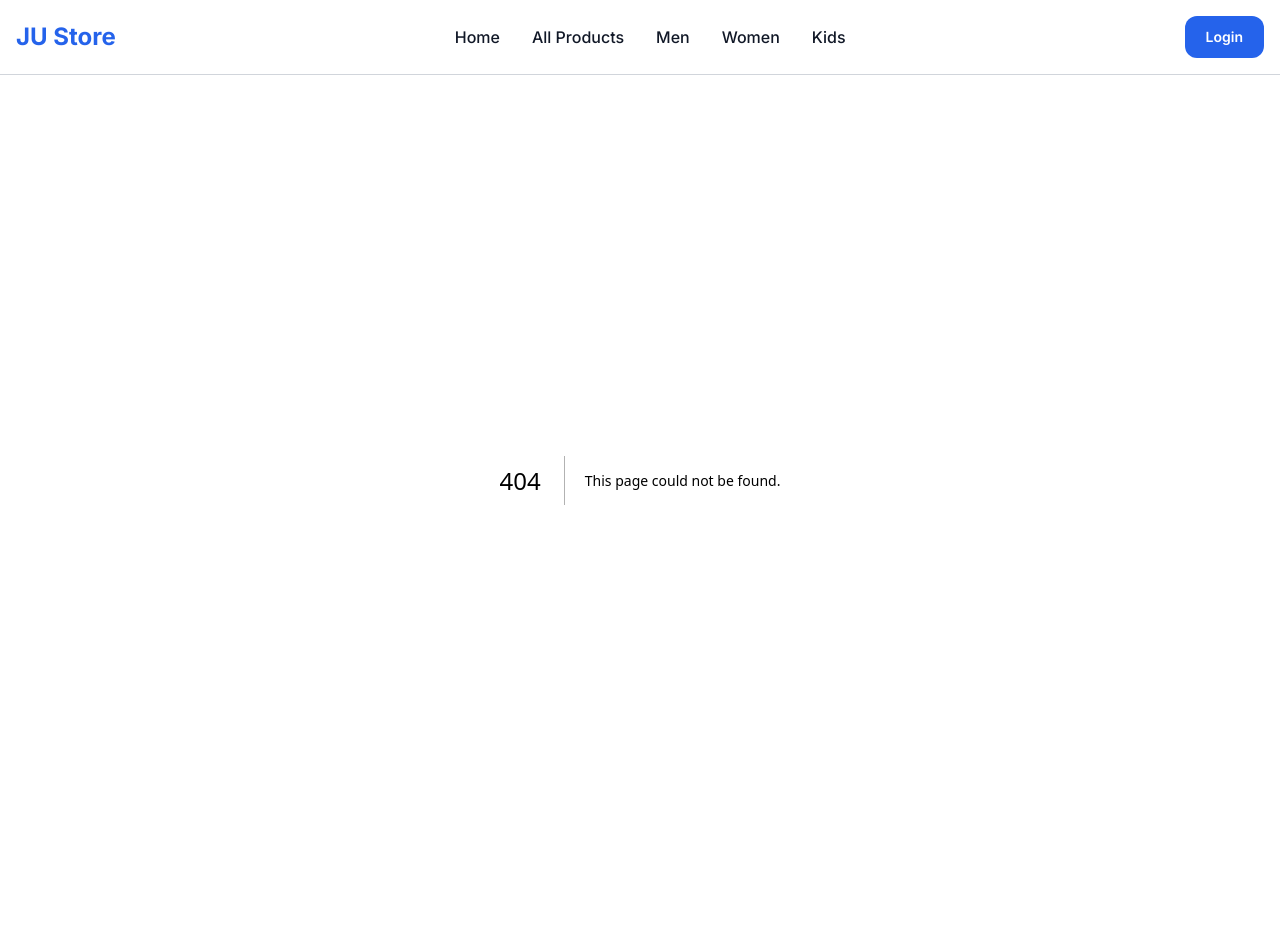
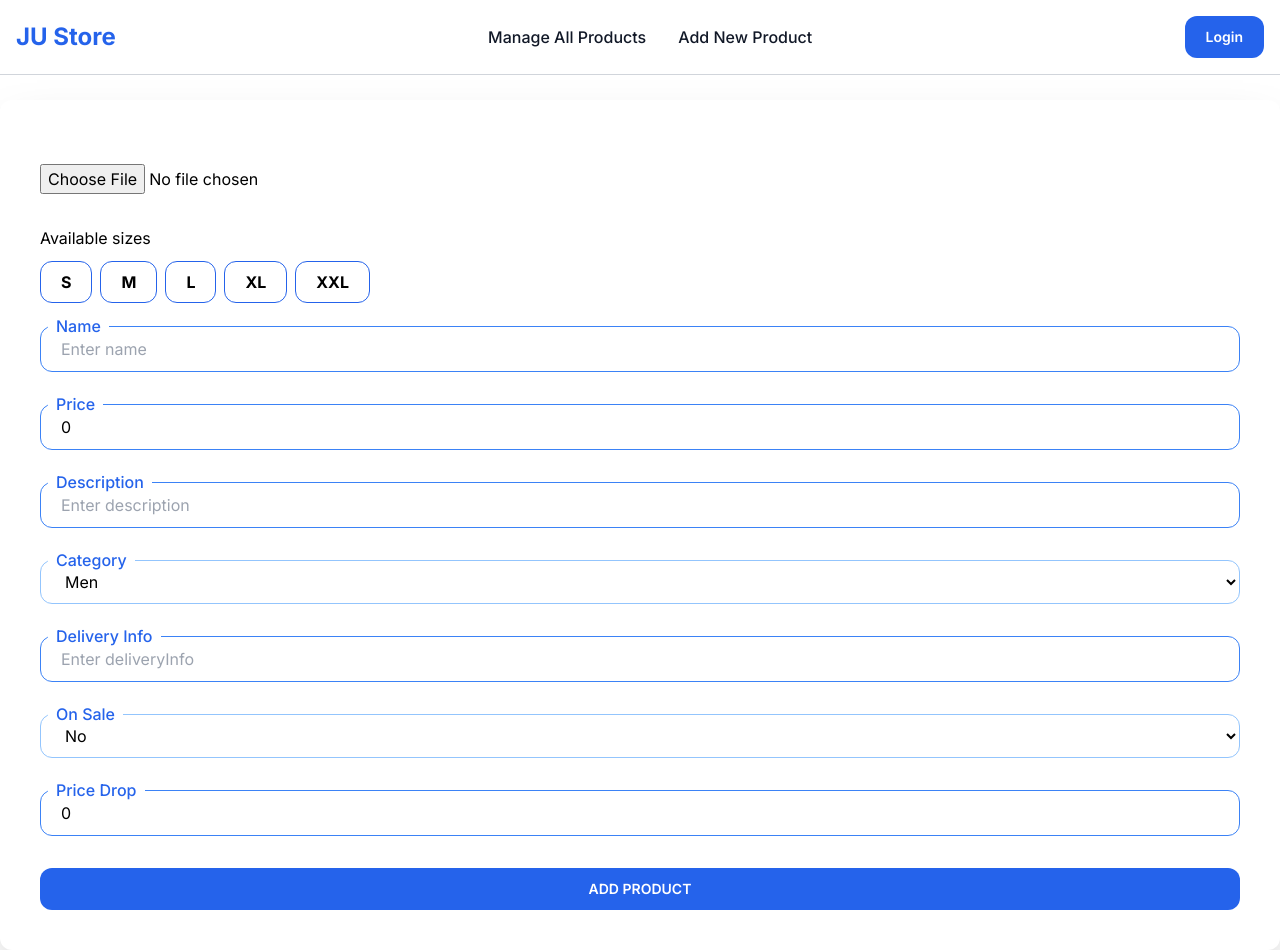
Before and after one commit to nanajusolihun/justore, a Next.js app: page /admin-view/add-product in a window 1280 px wide. Before the commit this address had no page. Before the commit the page ends 880 px from the top, so only its background shows below. Built offline with nearby package versions, Linux system fonts and the light colour scheme.

Commit message:
add new product in model service

```diff
--- /dev/null
+++ b/src/app/admin-view/add-product/page.js
@@ -0,0 +1,163 @@
+"use client"
+
+import { ButtonBG } from "@/components/Elements/Buttons";
+import InputComponent from "@/components/FormElements/InputComponent";
+import SelectComponent from "@/components/FormElements/SelectComponent";
+import TileComponent from "@/components/FormElements/TileComponent";
+import { AvailableSizes, adminAddProductformControls, firebaseConfig, firebaseStroageURL } from "@/utils";
+import { initializeApp } from "firebase/app";
+import {
+  getDownloadURL,
+  getStorage,
+  ref,
+  uploadBytesResumable,
+} from "firebase/storage";
+import { useState } from "react";
+
+// Initialize Firebase
+const app = initializeApp(firebaseConfig);
+const storage = getStorage(app, firebaseStroageURL);
+
+const createUniqueFileName = (getFile) => {
+  const timeStamp = Date.now();
+  const randomStringValue = Math.random().toString(36).substring(2, 12);
+
+  return `${getFile.name}-${timeStamp}-${randomStringValue}`;
+};
+
+async function helperForUPloadingImageToFirebase(file) {
+  const getFileName = createUniqueFileName(file);
+  const storageReference = ref(storage, `ecommerce/${getFileName}`);
+  const uploadImage = uploadBytesResumable(storageReference, file);
+
+  return new Promise((resolve, reject) => {
+    uploadImage.on(
+      "state_changed",
+      (snapshot) => {},
+      (error) => {
+        console.log(error);
+        reject(error);
+      },
+      () => {
+        getDownloadURL(uploadImage.snapshot.ref)
+          .then((downloadUrl) => resolve(downloadUrl))
+          .catch((error) => reject(error));
+      }
+    );
+  });
+}
+
+const initialFormData = {
+  name: "",
+  price: 0,
+  description: "",
+  category: "men",
+  sizes: [],
+  deliveryInfo: "",
+  onSale: "no",
+  imageUrl: "",
+  priceDrop: 0,
+};
+
+export default function AdminAddNewProduct() {
+  const [formData, setFormData] = useState(initialFormData);
+
+
+  // Handle Image
+  async function handleImage (event) {
+    const extractImageUrl = await helperForUPloadingImageToFirebase(
+      event.target.files[0]
+    );
+
+    if (extractImageUrl !== "") {
+      setFormData({
+        ...formData,
+        imageUrl: extractImageUrl,
+      });
+    }
+  }
+
+  // HanleTileCLick
+  function handleTileClick(getCurrentItem) {
+    let cpySizes = [...formData.sizes];
+    const index = cpySizes.findIndex((item) => item.id === getCurrentItem.id);
+
+    if (index === -1) {
+      cpySizes.push(getCurrentItem);
+    } else {
+      cpySizes = cpySizes.filter((item) => item.id !== getCurrentItem.id);
+    }
+
+    setFormData({
+      ...formData,
+      sizes: cpySizes,
+    });
+  }
+
+  function handleAddProduct () {
+    console.log("handleAddProduct");
+  }
+
+  console.log(formData);
+
+  return (
+    <div className="w-full mt-5 mr-0 mb-0 ml-0 relative ">
+      <div className="flex flex-col items-start justify-start p-10 bg-white shadow-2xl rounded-xl relative">
+        <div className="w-full mt-6 mr-0 mb-0 ml-0 space-y-8 b">
+          {/* Input Image */}
+          <input
+            accept="image/*"
+            max="1000000"
+            type="file"
+            onChange={handleImage}
+          />
+          {/* Avaliable Size */}
+          <div className="flex gap-2 flex-col ">
+            <label>Available sizes</label>
+            <TileComponent
+              selected={formData.sizes}
+              onClick={handleTileClick}
+              data={AvailableSizes}
+            />
+          </div>
+          {adminAddProductformControls.map((controlItem, index) =>
+            controlItem.componentType === "input" ? (
+              <InputComponent
+                type={controlItem.type}
+                key={index}
+                placeholder={controlItem.placeholder}
+                label={controlItem.label}
+                value={formData[controlItem.id]}
+                onChange={(event) => {
+                  setFormData({
+                    ...formData,
+                    [controlItem.id]: event.target.value,
+                  });
+                }}
+              />
+            ) : controlItem.componentType === "select" ? (
+              <SelectComponent
+                key={index}
+                label={controlItem.label}
+                options={controlItem.options}
+                value={formData[controlItem.id]}
+                onChange={(event) => {
+                  setFormData({
+                    ...formData,
+                    [controlItem.id]: event.target.value,
+                  });
+                }}
+              />
+            ) : null
+          )}
+          <ButtonBG
+            onClick={handleAddProduct}
+            disabled={false}
+          >
+            ADD PRODUCT
+          </ButtonBG>
+        </div>
+      </div>
+    </div>
+  )
+}
--- /dev/null
+++ b/src/app/admin-view/all-products/page.js
@@ -0,0 +1,12 @@
+// import CommonListing from "@/components/CommonListing";
+// import { getAllAdminProducts } from "@/services/product";
+
+
+export default async function AdminAllProducts() {
+
+  // const allAdminProducts = await getAllAdminProducts()
+
+  return <div>admin adll view</div>;
+
+  // <CommonListing data={allAdminProducts && allAdminProducts.data}/>
+}
--- /dev/null
+++ b/src/app/admin-view/page.js
@@ -0,0 +1,7 @@
+export default function AdminView() {
+  return (
+    <div>
+      Admin View !!!
+    </div>
+  )
+}
--- /dev/null
+++ b/src/app/api/admin/add-product/route.js
@@ -0,0 +1,87 @@
+import connectToDB from "@/database";
+import AuthUser from "@/middleware/AuthUser";
+import Product from "@/models/product";
+import Joi from "joi";
+import { NextResponse } from "next/server";
+
+const AddNewProductSchema = Joi.object({
+  name: Joi.string().required(),
+  description: Joi.string().required(),
+  price: Joi.number().required(),
+  category: Joi.string().required(),
+  sizes: Joi.array().required(),
+  deliveryInfo: Joi.string().required(),
+  onSale: Joi.string().required(),
+  priceDrop: Joi.number().required(),
+  imageUrl: Joi.string().required(),
+});
+
+export const dynamic = "force-dynamic";
+
+export async function POST(req) {
+  try {
+    await connectToDB();
+
+    const isAuthUser = await AuthUser(req)
+
+    if (isAuthUser?.role === "admin") {
+      const extractData = await req.json();
+
+      const {
+        name,
+        description,
+        price,
+        imageUrl,
+        category,
+        sizes,
+        deliveryInfo,
+        onSale,
+        priceDrop,
+      } = extractData;
+
+      const { error } = AddNewProductSchema.validate({
+        name,
+        description,
+        price,
+        imageUrl,
+        category,
+        sizes,
+        deliveryInfo,
+        onSale,
+        priceDrop,
+      });
+
+      if (error) {
+        return NextResponse.json({
+          success: false,
+          message: error.details[0].message,
+        });
+      }
+
+      const newlyCreatedProduct = await Product.create(extractData);
+
+      if (newlyCreatedProduct) {
+        return NextResponse.json({
+          success: true,
+          message: "Product added successfully",
+        });
+      } else {
+        return NextResponse.json({
+          success: false,
+          message: "Failed to add the product ! please try again",
+        });
+      }
+    } else {
+      return NextResponse.json({
+        success: false,
+        message: "You are not autorized !",
+      });
+    }
+  } catch (error) {
+    console.log(error);
+    return NextResponse.json({
+      success: false,
+      message: "Something went wrong ! Please try again later",
+    });
+  }
+}
--- /dev/null
+++ b/src/components/FormElements/TileComponent/index.js
@@ -0,0 +1,31 @@
+export default function TileComponent({ data, selected = [], onClick }) {
+  return data && data.length ? (
+    <div className="mt-3 flex flex-wrap items-center gap-2 ">
+      {data.map((dataItem) => (
+        <label
+          onClick={() => onClick(dataItem)}
+          className={`cursor-pointer ${
+            selected &&
+            selected.length &&
+            selected.map((item) => item.id).indexOf(dataItem.id) !== -1
+              ? "bg-blue-600"
+              : ""
+          }`}
+          key={dataItem.id}
+        >
+          <span
+            className={`rounded-xl border border-blue-600 py-2.5 px-5 font-bold hover:bg-blue-300 ${
+              selected &&
+              selected.length &&
+              selected.map((item) => item.id).indexOf(dataItem.id) !== -1
+                ? "text-white"
+                : ""
+            }`}
+          >
+            {dataItem.label}
+          </span>
+        </label>
+      ))}
+    </div>
+  ) : null;
+}
--- a/src/components/Navbar/index.js
+++ b/src/components/Navbar/index.js
@@ -8,7 +8,6 @@ import CommonModal from "../CommonModal";
 import Cookies from "js-cookie";
 import { usePathname, useRouter } from "next/navigation";
 
-const isAdminView = false;
 
 function NavItems({ isModalView = false, isAdminView, router }) {
 
@@ -19,18 +18,18 @@ function NavItems({ isModalView = false, isAdminView, router }) {
         {isAdminView
           ? adminNavOptions.map((item) => (
               <li
-                className="cursor-pointer block py-2 pl-3 pr-4 text-gray-900 rounded md:p-0"
+                className="cursor-pointer block py-2 pl-3 pr-4 text-gray-900 rounded md:p-0 hover:text-blue-500"
                 key={item.id}
-                // onClick={() => router.push(item.path)}
+                onClick={() => router.push(item.path)}
               >
                 {item.label}
               </li>
             ))
           : navOptions.map((item) => (
               <li
-                className="cursor-pointer block py-2 pl-3 pr-4 text-gray-900 rounded md:p-0"
+                className="cursor-pointer block py-2 pl-3 pr-4 text-gray-900 rounded md:p-0 hover:text-blue-500"
                 key={item.id}
-                // onClick={() => router.push(item.path)}
+                onClick={() => router.push(item.path)}
               >
                 {item.label}
               </li>
@@ -64,12 +63,17 @@ const Navbar = () => {
     router.push("/");
   }
 
+  const isAdminView = pathName.includes("admin-view");
+
   return (
     <>
       <nav className="bg-white fixed w-full z-20 top-0 left-0 border-b border-gray-300">
         <div className="max-w-screen-xl flex flex-wrap items-center justify-between mx-auto p-4">
           {/* Font Logo */}
-          <div className="flex items-center cursor-pointer">
+          <div
+            className="flex items-center cursor-pointer"
+            onClick={() => router.push("/")}
+          >
             <span className="slef-center text-2xl text-blue-600 font-bold whitespace-nowrap">
               JU Store
             </span>
@@ -92,11 +96,19 @@ const Navbar = () => {
             ) : null}
             {user?.role === "admin" ? (
               isAdminView ? (
-                <ButtonBG disabled={false} type="submit">
+                <ButtonBG
+                  disabled={false}
+                  type="submit"
+                  onClick={() => router.push("/")}
+                >
                   Client View
                 </ButtonBG>
               ) : (
-                <ButtonBG disabled={false} type="submit">
+                <ButtonBG
+                  disabled={false}
+                  onClick={() => router.push("/admin-view")}
+                  type="submit"
+                >
                   Admin View
                 </ButtonBG>
               )
@@ -140,16 +152,16 @@ const Navbar = () => {
               </svg>
             </button>
           </div>
-          <NavItems isAdminView={isAdminView} />
+          <NavItems router={router} isAdminView={isAdminView} />
         </div>
       </nav>
       <CommonModal
         showModalTitle={false}
         mainContent={
           <NavItems
-            // router={router}
+            router={router}
             isModalView={true}
-            // isAdminView={isAdminView}
+            isAdminView={isAdminView}
           />
         }
         show={showNavModal}
--- /dev/null
+++ b/src/models/product.js
@@ -0,0 +1,21 @@
+import mongoose from "mongoose";
+
+const ProductSchema = new mongoose.Schema(
+  {
+    name: String,
+    description: String,
+    price: Number,
+    category: String,
+    sizes: Array,
+    deliveryInfo: String,
+    onSale: String,
+    priceDrop: Number,
+    imageUrl: String,
+  },
+  { timestamps: true }
+);
+
+const Product =
+  mongoose.models.Products || mongoose.model("Products", ProductSchema);
+
+export default Product;
--- /dev/null
+++ b/src/services/product/index.js
@@ -0,0 +1,22 @@
+//add a new product service
+
+import Cookies from "js-cookie";
+
+export const addNewProduct = async (formData) => {
+  try {
+    const response = await fetch("/api/admin/add-product", {
+      method: "POST",
+      headers: {
+        "content-type": "application/json",
+        Authorization: `Bearer ${Cookies.get("token")}`,
+      },
+      body: JSON.stringify(formData),
+    });
+
+    const data = await response.json();
+
+    return data;
+  } catch (error) {
+    console.log(error);
+  }
+};
```
